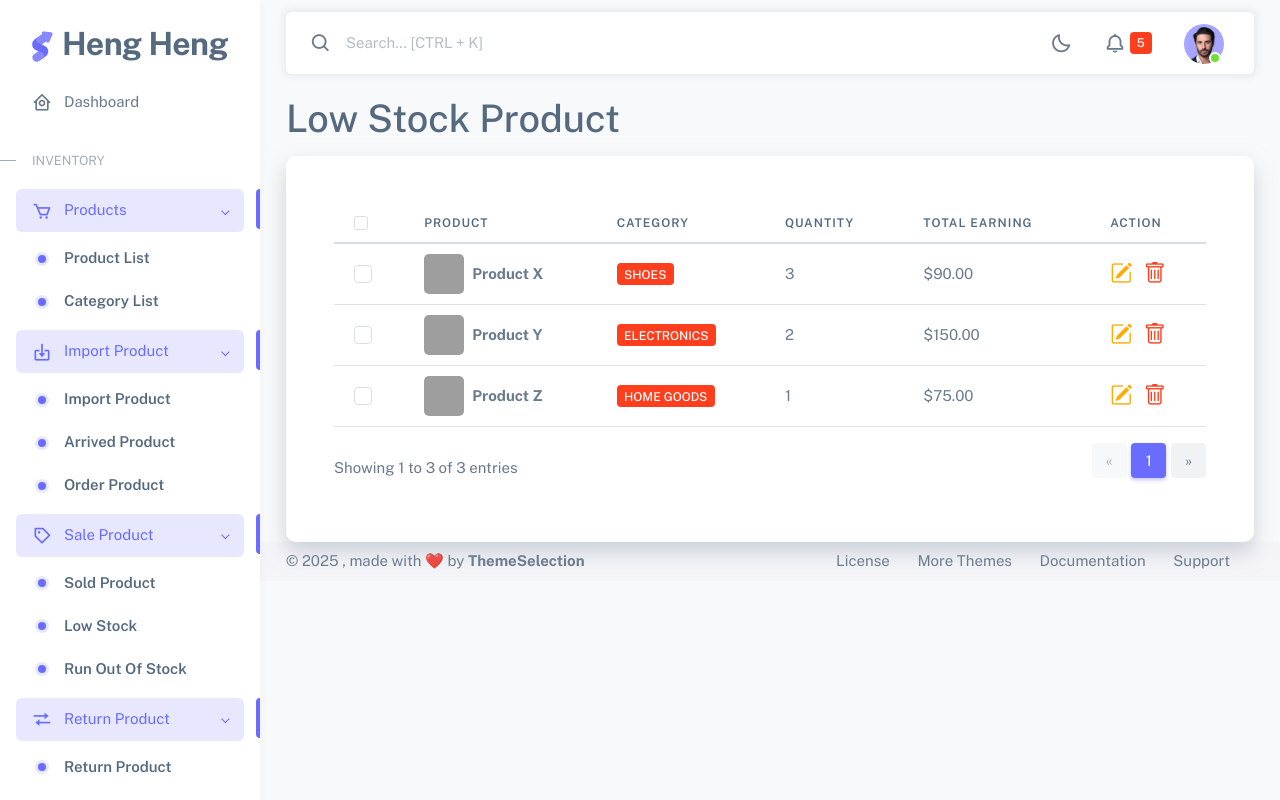
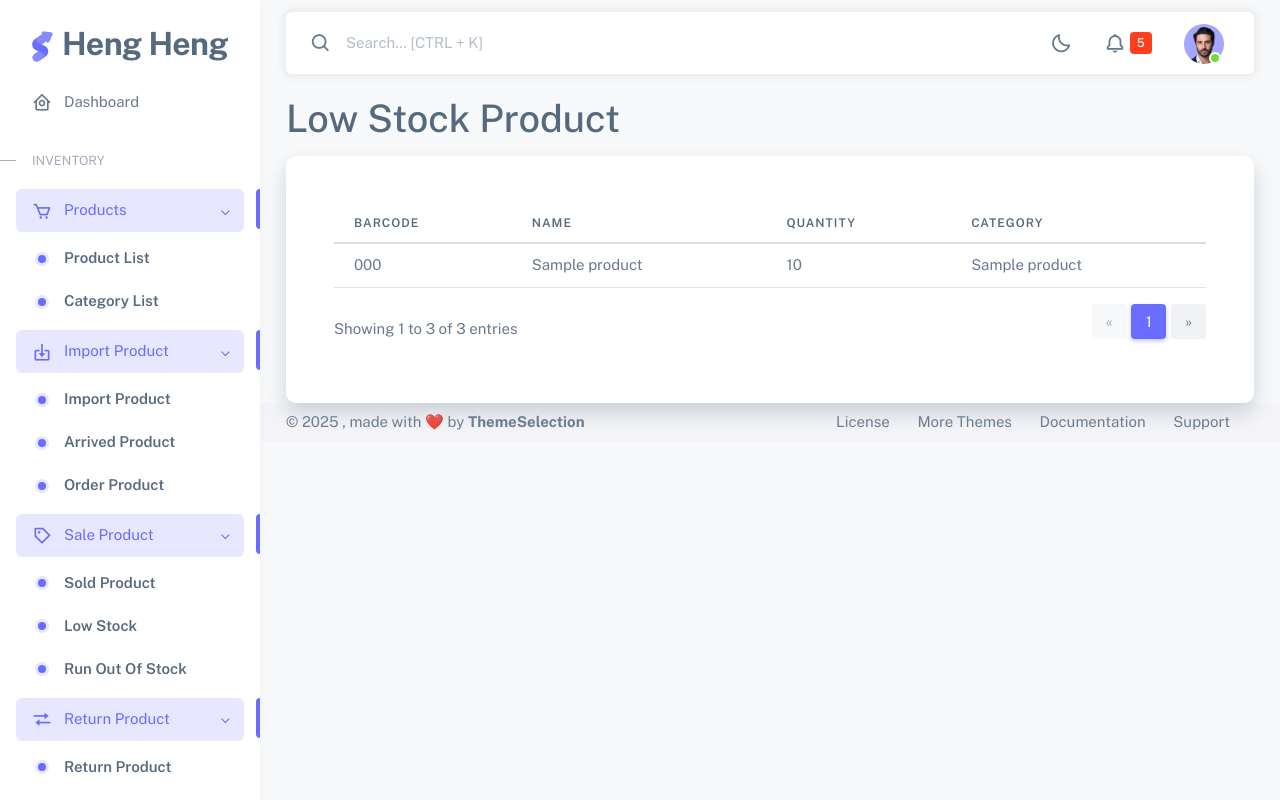
Before and after one commit to poleak-theng065/POS-Management-System-VC1, a PHP site: template views/inventory/low_stock_product/low_stock_product.php in a window 1280 px wide. Run offline with PHP 8.4, Linux system fonts and the light colour scheme; the template is opened without the code that fills it: most values are stand-ins (such as "Sample title", 1, 10 or a date in 2020); some libraries are stand-ins or nearby versions; grey boxes are pictures that could not be loaded.

Commit message:
feat(low stock product): display low stock product

```diff
--- a/Router/route.php
+++ b/Router/route.php
@@ -48,7 +48,7 @@ $route->get("/login", [LoginController::class, 'login']);
 $route->get("/sold_product", [SoldProductController::class, 'soldProduct']);
 
 // Low Stock Product
-$route->get("/low_stock_product", [LowStockProductController::class, 'lowStockProduct']);
+$route->get("/low_stock_product", [LowStockProductController::class, 'index']);
 
 // Run Out Of Stock Product
 $route->get("/run_out_of_stock", [RunOutOfStockController::class, 'runOutOfStock']);
--- a/views/inventory/low_stock_product/low_stock_product.php
+++ b/views/inventory/low_stock_product/low_stock_product.php
@@ -5,63 +5,21 @@
             <table class="table table-hover align-middle" id="productTable">
                 <thead>
                     <tr>
-                        <th><input type="checkbox" class="form-check-input"></th>
-                        <th onclick="sortTable('product')" class="sortable">Product <span id="productSortIcon"></span></th>
-                        <th onclick="sortTable('category')" class="sortable">Category <span id="categorySortIcon"></span></th>
-                        <th onclick="sortTable('qty')" class="sortable">Quantity <span id="qtySortIcon"></span></th>
-                        <th onclick="sortTable('earning')" class="sortable">Total Earning <span id="earningSortIcon"></span></th>
-                        <th>Action</th>
+                        <th>Barcode</th>
+                        <th>Name</th>
+                        <th>Quantity</th>
+                        <th>Category</th>
                     </tr>
                 </thead>
                 <tbody>
-                    <tr class="border-bottom">
-                        <td><input type="checkbox" class="form-check-input"></td>
-                        <td>
-                            <div style="display: flex; align-items: center;">
-                                <img src="https://m.media-amazon.com/images/I/618Bb+QzCmL.jpg" class="category-image me-2" alt="Product 1">
-                                <strong style="display: block;">Product X</strong>
-                            </div>
-                        </td>
-                        <td><span class="badge bg-danger">Shoes</span></td>
-                        <td class="product-count">3</td>
-                        <td class="earning">$90.00</td>
-                        <td>
-                            <a href="#" class="text-warning me-2"><i class="bi bi-pencil-square fs-4"></i></a>
-                            <a href="#" class="text-danger"><i class="bi bi-trash fs-4"></i></a>
-                        </td>
-                    </tr>
-                    <tr class="border-bottom">
-                        <td><input type="checkbox" class="form-check-input"></td>
-                        <td>
-                            <div style="display: flex; align-items: center;">
-                                <img src="https://m.media-amazon.com/images/I/618Bb+QzCmL.jpg" class="category-image me-2" alt="Product 2">
-                                <strong style="display: block;">Product Y</strong>
-                            </div>
-                        </td>
-                        <td><span class="badge bg-danger">Electronics</span></td>
-                        <td class="product-count">2</td>
-                        <td class="earning">$150.00</td>
-                        <td>
-                            <a href="#" class="text-warning me-2"><i class="bi bi-pencil-square fs-4"></i></a>
-                            <a href="#" class="text-danger"><i class="bi bi-trash fs-4"></i></a>
-                        </td>
-                    </tr>
-                    <tr>
-                        <td><input type="checkbox" class="form-check-input"></td>
-                        <td>
-                            <div style="display: flex; align-items: center;">
-                                <img src="https://m.media-amazon.com/images/I/618Bb+QzCmL.jpg" class="category-image me-2" alt="Product 3">
-                                <strong style="display: block;">Product Z</strong>
-                            </div>
-                        </td>
-                        <td><span class="badge bg-danger">Home Goods</span></td>
-                        <td class="product-count">1</td>
-                        <td class="earning">$75.00</td>
-                        <td>
-                            <a href="#" class="text-warning me-2"><i class="bi bi-pencil-square fs-4"></i></a>
-                            <a href="#" class="text-danger"><i class="bi bi-trash fs-4"></i></a>
-                        </td>
-                    </tr>
+                    <?php foreach ($products as $index => $product): ?>
+                        <tr>
+                            <td><?= $product['barcode'] ?></td>
+                            <td><?= $product['name'] ?></td>
+                            <td><?= $product['stock_quantity'] ?></td>
+                            <td><?= !empty($product['category_name']) ? $product['category_name'] : 'No category' ?></td>
+                        </tr>
+                    <?php endforeach ?>
                 </tbody>
             </table>
         </div>
```
Also changed, not shown: Controllers/inventory/LowStockProductController.php (+16 -2 lines), Models/LowStockProductModel.php (added, +41 -0 lines).
